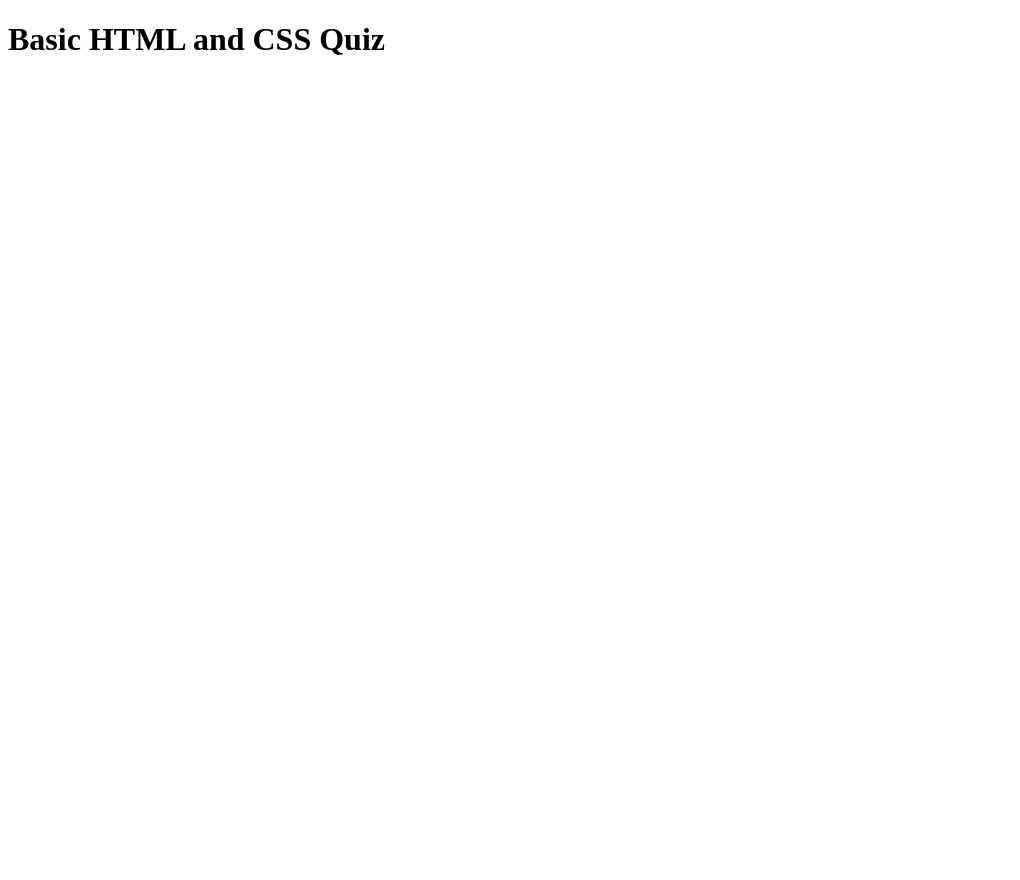
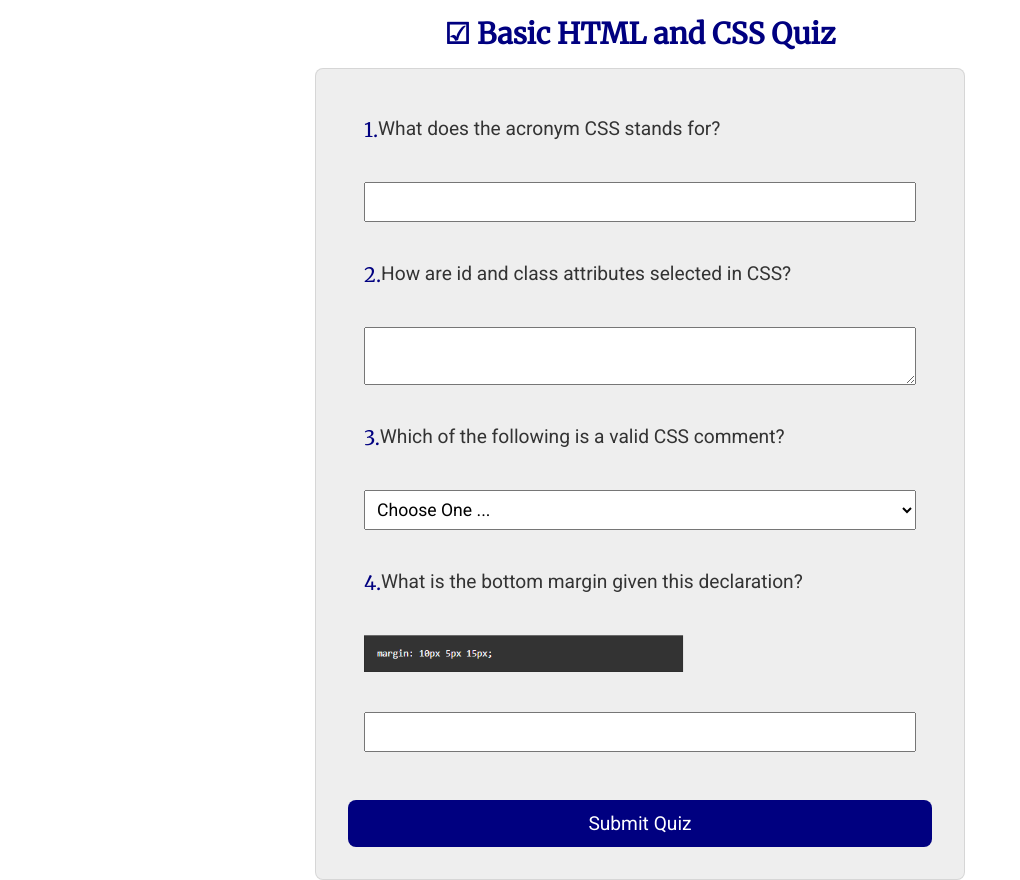
Before and after one commit to Prosperoustech/wdd130, a plain HTML site: page week05/quiz.html in a window 1280 px wide. Shown: the whole page, without its empty margins (0-1020 px from the left). Before the commit the page ends 800 px from the top, so only its background shows below. Drawn offline with Linux system fonts and the light colour scheme.

Commit message:
updated quiz form

```diff
--- a/week05/quiz.html
+++ b/week05/quiz.html
@@ -1,11 +1,37 @@
 <!DOCTYPE html>
-<html lang="en">
-<head>
-    <meta charset="UTF-8">
-    <meta name="viewport" content="width=device-width, initial-scale=1.0">
-    <title>Document</title>
-</head>
-<body>
-    <h1>Basic HTML and CSS Quiz</h1>
-</body>
+<html lang="en-US">
+    <head>
+        <meta charset="utf-8">
+        <meta name="viewport" content="width=device-width initial-scale=1">
+        <title>WDD 130 | HTML and CSS Quiz - Basic HTML and CSS Quiz</title>
+        <meta name="description" content="Basic HTML and CSS Quiz page">
+        <meta name="author" content="Prosper Bright">
+        <link href="styles/quiz.css" rel="stylesheet">
+    </head>
+    <body>
+        <header>
+            <h1>☑ Basic HTML and CSS Quiz</h1>
+        </header>
+        <main>
+            <form>
+                <fieldset>
+                    <label for="q1"><span>1.</span> What does the acronym CSS stands for?</label><br>
+                    <input type="text" id="q1" name="q1"><br>
+                    <label for="q2"><span>2.</span> How are id and class attributes selected in CSS?</label><br>
+                    <textarea id="q2" name="q2"></textarea><br>
+                    <label for="q3"><span>3.</span> Which of the following is a valid CSS comment?</label><br>
+                    <select id="q3" name="q3">
+                        <option value="" selected disabled>Choose One ...</option>
+                        <option value="comment 1">/* box-sizing: border-box; */</option>
+                        <option value="comment 2">!* box-sizing: border-box; */</option>
+                        <option value="comment 3">!* box-sizing: border-box; *!</option>
+                    </select><br>
+                    <label for="q4"><span>4.</span> What is the bottom margin given this declaration?</label><br>
+                    <div><img src="images/quiz-img.png" alt="margin declaration"></div><br>
+                    <input type="number" id="q4" name="q4">
+                </fieldset>
+                <button type="submit" >Submit Quiz</button>
+            </form>
+        </main>
+    </body>
 </html>
--- /dev/null
+++ b/week05/styles/quiz.css
@@ -0,0 +1,84 @@
+@import url("https://fonts.googleapis.com/css2?family=Merriweather&family=Roboto&display=swap");
+
+*{
+    margin: 0;
+    padding: 0;
+    box-sizing: border-box;
+}
+
+body{
+    font-family: Merriweather, Georgia, serif;
+    font-size: 1.2em;
+    color: #333;
+    background: #fff;
+}
+
+header{
+    margin: 0 auto;
+    width: 650px;
+    padding: 1rem;
+}
+h1{
+    margin: auto;
+    font-size: 1.5em;
+    color: navy;
+    text-align: center;
+}
+
+form{
+    width: 650px;
+    margin: 0 auto;
+    padding: 1rem;
+    border: 1px solid rgba(0, 0, 0, 0.1);
+    border-radius: 0.5rem;
+    background-color: #eee;
+    display: grid;
+}
+
+fieldset{
+    display: grid;
+    grid-gap: .5rem;
+    margin: 1rem;
+    border: 0 solid rgba(0, 0, 0, 0.2);
+    padding: 1rem;
+}
+
+label, input, button, select, textarea{
+    font-family: Roboto, Arial, sans-serif;
+}
+
+label{
+    display: flex;
+    padding-right: 1rem;
+}
+
+input, select, textarea{
+    padding: 0.5rem;
+    font-size: 1.1rem;
+}
+
+button{
+    margin: 1rem;
+    background-color: navy;
+    color: #fff;
+    border: none;
+    border-radius: .5rem;
+    padding: .75rem;
+    font-size: 1.2rem;
+}
+
+button:hover{
+    background-color: darkgreen;
+}
+
+fieldset img{
+    display: flex;
+    align-items: center;
+    justify-content: center;
+}
+
+span{
+    font-family: Merriweather, Georgia, serif;
+    color: navy;
+    font-size: 20px;
+}
--- a/wwr/styles/rafting.css
+++ b/wwr/styles/rafting.css
@@ -51,7 +51,7 @@ nav{
 .navigation{
 	display: flex;
 	list-style: none;
-    justify-items: space-around;
+
 }
 
 .navigation a{
```
Also changed, not shown: quiz.html (deleted, +0 -11 lines), week05/images/quiz-img.png (added), week05/quiz.css (deleted).
